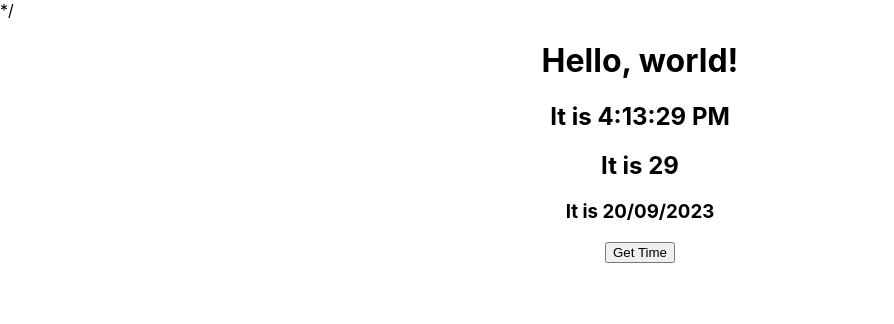
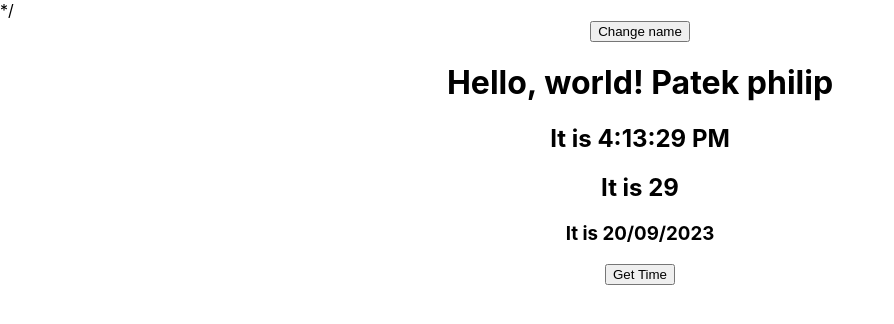
Before and after one commit to Michaelha1808/React-super, a React (Create React App) app in the folder Caidatmoitruong/beginer/: page / in a window 1280 px wide. Shown: the top 324 px of the page, without its empty margins (0-894 px from the left). Built offline with nearby package versions, Linux system fonts and the light colour scheme.

Commit message:
Constructor trong class component

```diff
--- a/Caidatmoitruong/beginer/src/App.js
+++ b/Caidatmoitruong/beginer/src/App.js
@@ -1,13 +1,16 @@
+import { useState } from 'react'
 import './App.css'
 import Clock from './Clock'
 
 
 function App() {
+  const [name, setName] = useState('Patek philip')
 
   //*JSX
   return (
     <div className='App'>
-      <Clock />
+      <button onClick={() => setName('Rolex')} >Change name</button>
+      <Clock name={name} />
     </div>
   )
 }
--- a/Caidatmoitruong/beginer/src/Clock.jsx
+++ b/Caidatmoitruong/beginer/src/Clock.jsx
@@ -8,11 +8,13 @@
       },
       seconds: {
         created: new Date().getSeconds()
-      }
+      },
+      name: this.props.name
     }
     this.date = '20/09/2023'
+    this.getTime = this.getTime.bind(this)
   }
-  getTime = () => {
+  getTime() {
     //! previousState.time !== newState.time
     //! previousState.time.created !== newState.time.created
 
@@ -26,9 +28,10 @@
     this.setState(newState)
   }
   render() {
+    console.log(this.props)
     return (
       <div>
-        <h1>Hello, world!</h1>
+        <h1>Hello, world! {this.state.name}</h1>
         <h2>It is {this.state.time.created}</h2>
         <h2>It is {this.state.seconds.created}</h2>
         <h3>It is {this.date}</h3>
```
